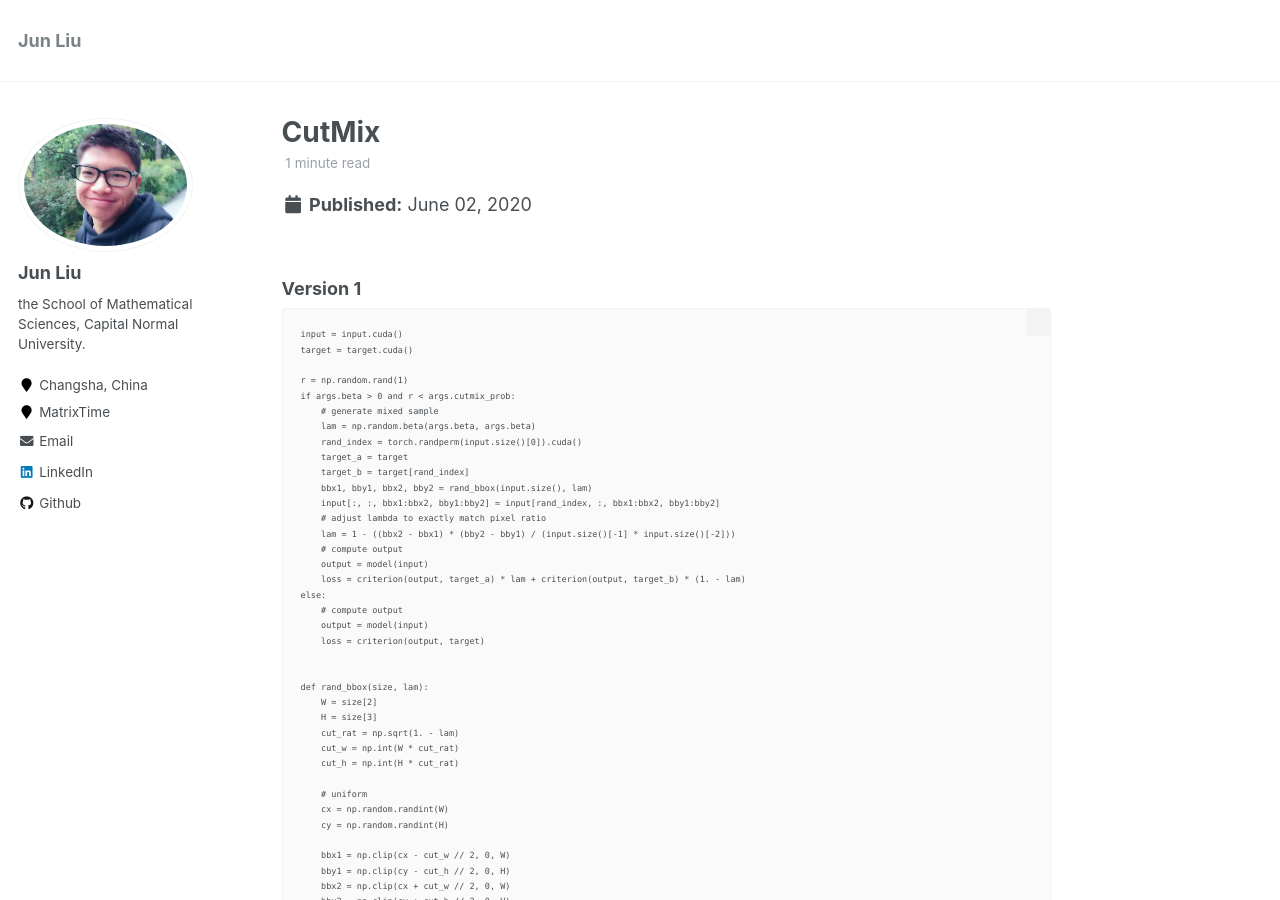
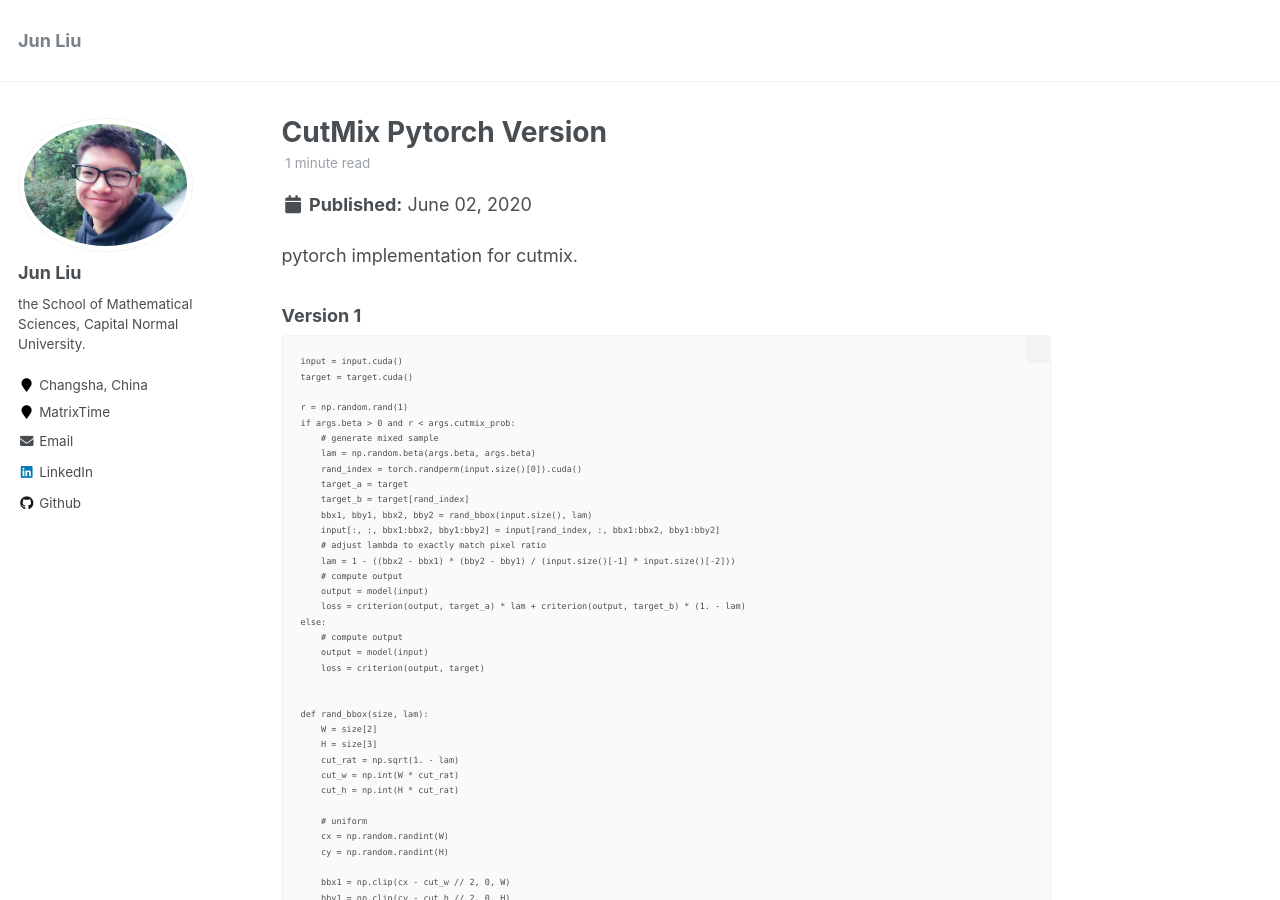
Before and after one commit to junliu-cn/junliu-cn.github.io, a Jekyll site: the page built from _posts/2020-06-02-CutMix-Pytorch-Implementation.md, in a window 1280 px wide and 900 px high. Built offline with Jekyll 4.4.1, drawn with Linux system fonts in a browser that asks for light colours; some of the changed text lies outside the part shown.

Commit message:
update content of blogs

````diff
--- a/_posts/2020-06-02-CutMix-Pytorch-Implementation.md
+++ b/_posts/2020-06-02-CutMix-Pytorch-Implementation.md
@@ -1,10 +1,13 @@
 ---
-title: 'CutMix'
+title: 'CutMix Pytorch Version'
 date: 2020-06-02
 permalink: /posts/2020/06/CutMix-Pytorch-Implementation/
 tags:
   - template
 ---
+
+pytorch implementation for cutmix.
+
 
 ### Version 1
 ```
````
Also changed, not shown: _posts/2020-09-22-Git-Tricks.md (+2 -0 lines), 2 other files.
